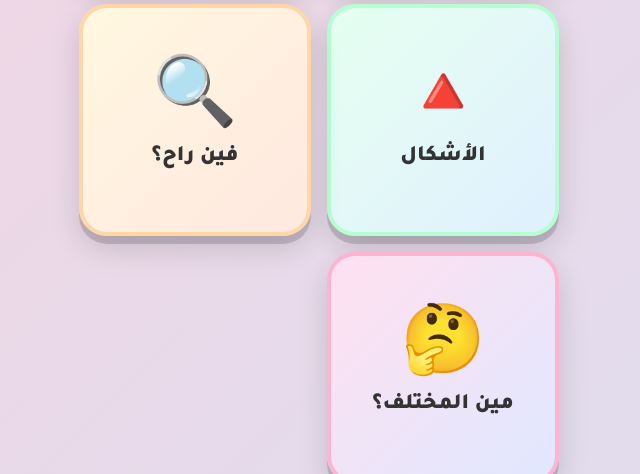
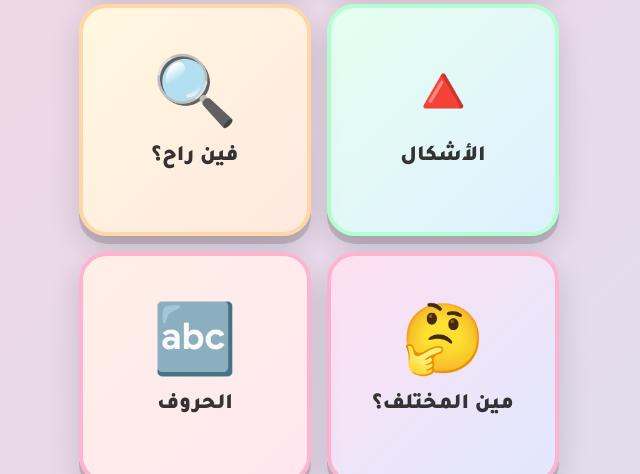
Before and after one commit to Shadowofdeath99/game1, a Flask app: page / in a window 1280 px wide. Shown: the part 867-1341 px from the top of the page, without its empty margins (321-961 px from the left). Run offline with Flask 3, Linux system fonts and the light colour scheme; data comes from the database, SQL or seed files in the repository.

Commit message:
🔧 إصلاح: إضافة زر الحروف في menu-grid

```diff
--- a/templates/game.html
+++ b/templates/game.html
@@ -174,6 +174,8 @@ html,body{height:100%;width:100%;overflow:hidden;font-family:'Tajawal',system-ui
       <button class="game-card" data-game="shapes"><span class="icon">🔺</span><span>الأشكال</span></button>
       <button class="game-card" data-game="disappear"><span class="icon">🔍</span><span>فين راح؟</span></button>
       <button class="game-card" data-game="odd"><span class="icon">🤔</span><span>مين المختلف؟</span></button>
+
+      <button class="game-card" data-game="letters"><span class="icon">🔤</span><span>الحروف</span></button>
     </div>
   </div>
   <div id="game" class="screen">
```
